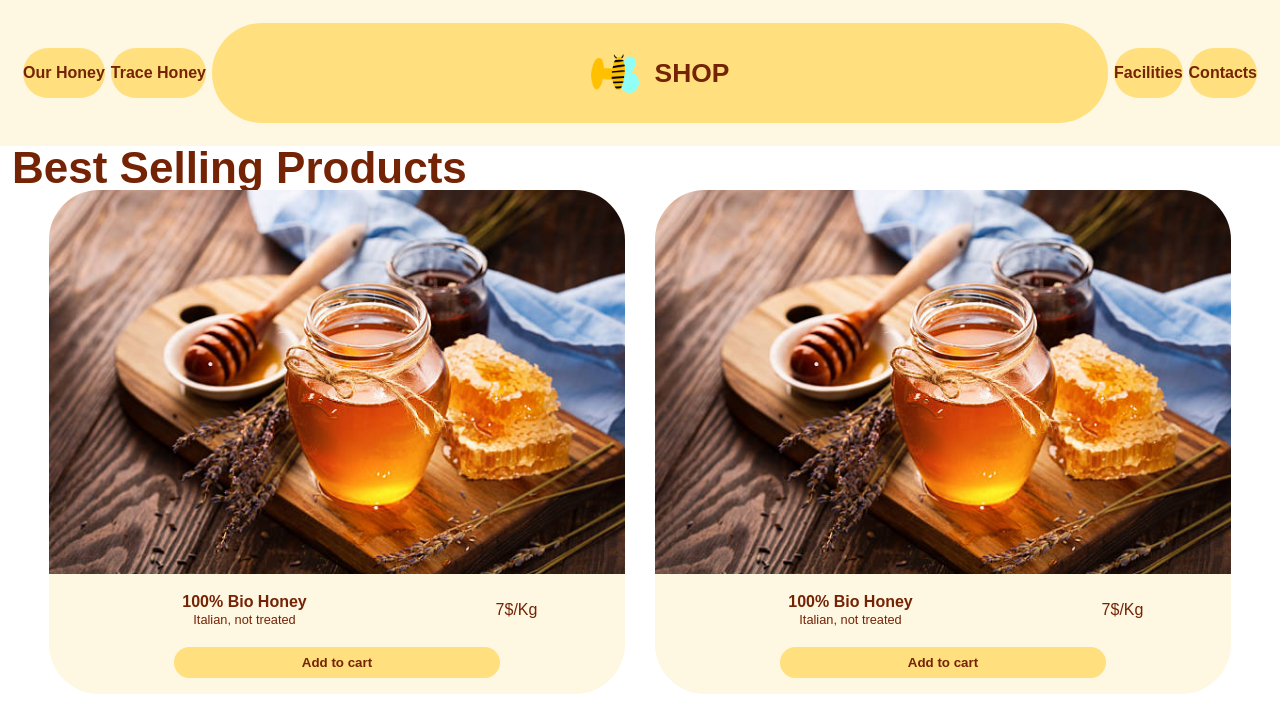
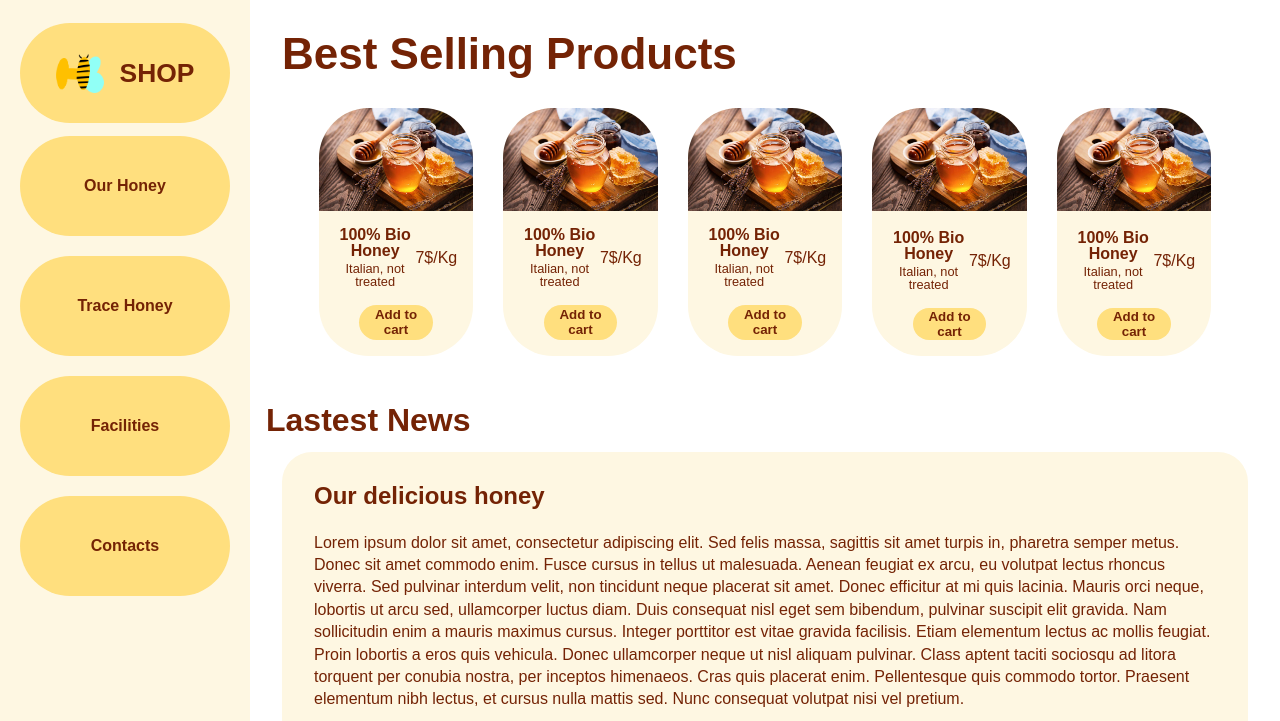
Before and after one commit to MarcoCipolletta/U2-W1-D3, a plain HTML site: page index.html in a window 1280 px wide. Shown: the top 721 px of the page. Drawn offline with Linux system fonts and the light colour scheme.

Commit message:
Finish all media query

```diff
--- a/assets/css/style.css
+++ b/assets/css/style.css
@@ -169,6 +169,7 @@ article img {
   aside .nav-big {
     margin: 3px;
     order: 1;
+    width: initial;
   }
 
   aside .nav-normal {
@@ -207,3 +208,75 @@ article img {
     margin-bottom: 1.5rem;
   }
 }
+
+@media screen and (min-width: 768px) {
+  body {
+    display: flex;
+  }
+  /* menu */
+  aside {
+    display: flex;
+    flex-direction: column;
+  }
+  aside nav {
+    min-height: 100vh;
+  }
+  aside ul {
+    justify-content: start;
+    flex-direction: column;
+    min-height: 100vh;
+    min-width: 250px;
+  }
+  aside ul li {
+    width: 100%;
+  }
+  aside .nav-big {
+    margin: 3px;
+    order: initial;
+    width: 100%;
+  }
+
+  aside .nav-normal {
+    margin: 3px;
+    margin-block: 10px;
+    flex-grow: initial;
+    flex-basis: auto;
+    height: 100px;
+  }
+  aside .nav-normal:nth-of-type(n + 4) {
+    order: initial;
+  }
+  /* main */
+  h1 {
+    padding: 2rem;
+  }
+  /* card */
+  .card {
+    flex-basis: 27%;
+  }
+  .card:nth-of-type(4) {
+    display: none;
+  }
+  /* article */
+
+  article {
+    margin-inline: 2rem;
+  }
+}
+
+@media screen and (min-width: 992px) {
+  .card {
+    flex-basis: 20%;
+  }
+  .card:nth-of-type(4) {
+    display: block;
+  }
+}
+@media screen and (min-width: 1200px) {
+  .card {
+    flex-basis: 15%;
+  }
+  .card:nth-of-type(5) {
+    display: block;
+  }
+}
```
